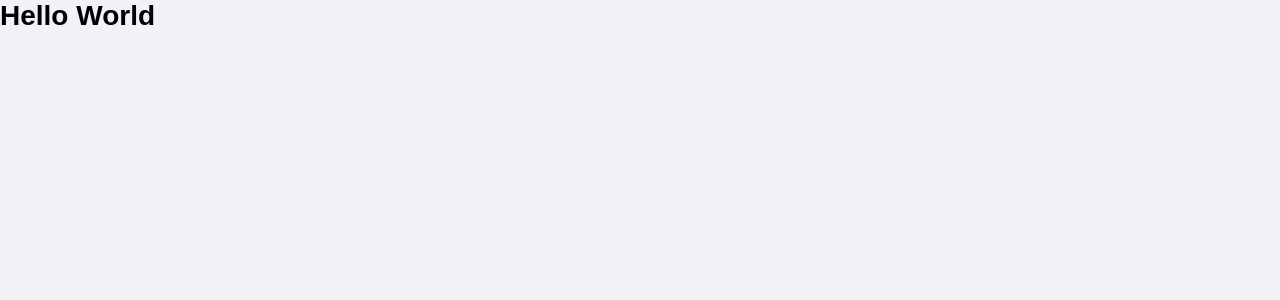
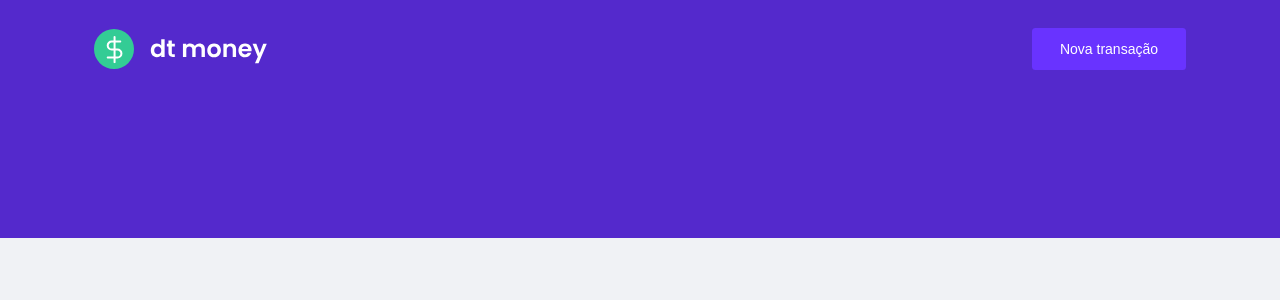
Before and after one commit to nullCommit/dtmoney, a React (Create React App) app: page / in a window 1280 px wide. Shown: the top 300 px of the page. Built offline with nearby package versions, Linux system fonts and the light colour scheme; the HTML template or start-up script is replaced by a standard one.

Commit message:
Created Header component

```diff
--- a/src/App.tsx
+++ b/src/App.tsx
@@ -1,11 +1,11 @@
-import styled from 'styled-components';
 import { GlobalStyle } from './styles/global';
+import { Header } from './components/Header';
 
 export function App() {
   return (
-    <div className='App'>
-      <h1>Hello World</h1>
+    <>
+      <Header />
       <GlobalStyle />
-    </div>
+    </>
   );
 }
--- /dev/null
+++ b/src/components/Header/index.tsx
@@ -0,0 +1,13 @@
+import logoImg from '../../assets/logo.svg';
+import { Container, Content } from './styles';
+
+export function Header() {
+  return (
+    <Container>
+      <Content>
+        <img src={logoImg} alt='dt money' />
+        <button type='button'>Nova transação</button>
+      </Content>
+    </Container>
+  );
+}
--- /dev/null
+++ b/src/components/Header/styles.ts
@@ -0,0 +1,31 @@
+import styled from 'styled-components';
+
+export const Container = styled.header`
+  background: var(--blue);
+`;
+
+export const Content = styled.div`
+  max-width: 1120px;
+  margin: 0 auto;
+
+  padding: 2rem 1rem 12rem;
+  display: flex;
+  align-items: center;
+  justify-content: space-between;
+
+  button {
+    font-size: 1rem;
+    color: #fff;
+    background: var(--blue-light);
+    border: 0;
+    padding: 0 2rem;
+    border-radius: 0.25rem;
+    height: 3rem;
+
+    transition: filter 0.2s;
+
+    &:hover {
+      filter: brightness(0.9);
+    }
+  }
+`;
```
